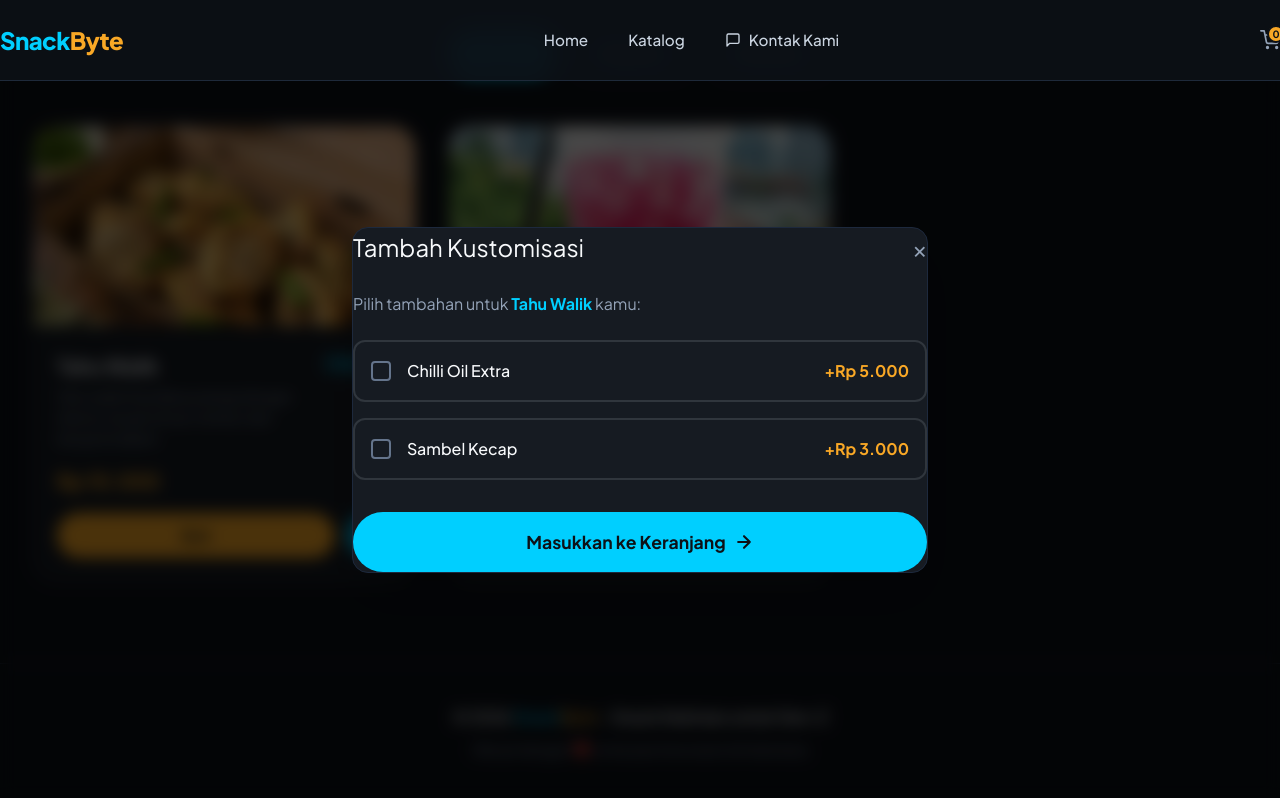
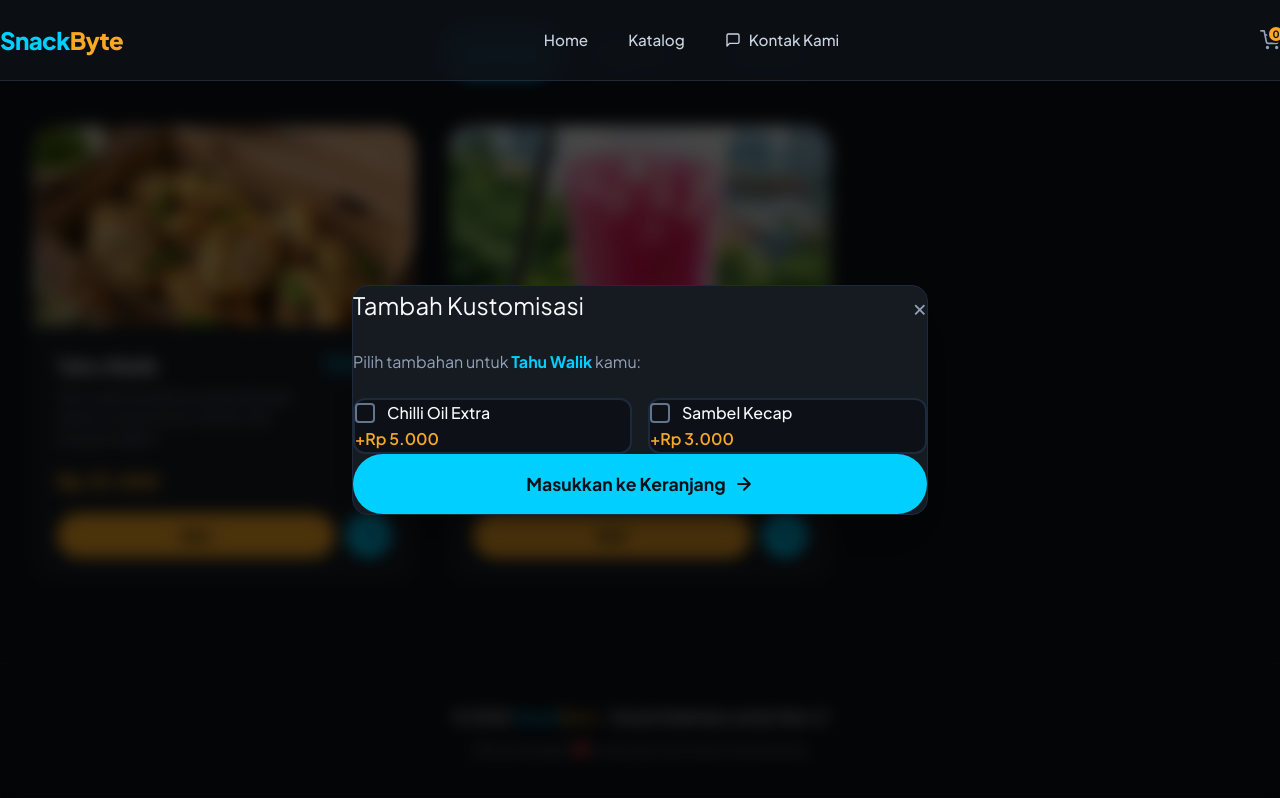
Before and after one commit to NazriGenfil/snackbyte-website, a Next.js app: page /katalog in a window 1280 px wide. Both pictures are taken after a click on the button 369 px from the left and 812 px from the top of the page. Shown: the part 278-1076 px from the top of the page. Built offline with nearby package versions, Linux system fonts and the light colour scheme.

Commit message:
style: revamp addon options into a 2-column premium grid card layout

```diff
--- a/src/app/katalog/page.tsx
+++ b/src/app/katalog/page.tsx
@@ -269,26 +269,18 @@ export default function KatalogPage() {
                                     Pilih tambahan untuk <strong style={{ color: "#00CFFF" }}>{selectedProduct.name}</strong> kamu:
                                 </p>
 
-                                <div style={{ display: "flex", flexDirection: "column", gap: "1rem", marginBottom: "2rem" }}>
+                                {/* ubah list ke grid card biar ga kopong */}
+                                <div className="grid grid-cols-1 sm:grid-cols-2 gap-4 py-4 mb-4">
                                     {addonsData.map(addon => {
                                         const isSelected = selectedAddonsLocal.includes(addon.id);
                                         return (
+                                            /* card bisa diklik semua biar UX enak */
                                             <div
                                                 key={addon.id}
                                                 onClick={() => handleToggleAddon(addon.id)}
-                                                style={{
-                                                    display: "flex",
-                                                    justifyContent: "space-between",
-                                                    alignItems: "center",
-                                                    padding: "1rem",
-                                                    borderRadius: "0.75rem",
-                                                    border: isSelected ? "2px solid #00CFFF" : "2px solid #30363d",
-                                                    backgroundColor: isSelected ? "rgba(0,207,255,0.1)" : "transparent",
-                                                    cursor: "pointer",
-                                                    transition: "all 0.2s"
-                                                }}
+                                                className={`relative flex flex-col justify-between p-4 rounded-xl border-2 transition-all cursor-pointer ${isSelected ? 'border-[#00CFFF] bg-[#00CFFF]/10' : 'border-slate-800 bg-[#0D1117] hover:border-slate-600'}`}
                                             >
-                                                <div style={{ display: "flex", alignItems: "center", gap: "1rem" }}>
+                                                <div style={{ display: "flex", alignItems: "center", gap: "0.75rem" }}>
                                                     <div style={{
                                                         width: "20px",
                                                         height: "20px",
@@ -297,7 +289,8 @@ export default function KatalogPage() {
                                                         backgroundColor: isSelected ? "#00CFFF" : "transparent",
                                                         display: "flex",
                                                         alignItems: "center",
-                                                        justifyContent: "center"
+                                                        justifyContent: "center",
+                                                        flexShrink: 0
                                                     }}>
                                                         {isSelected && (
                                                             <svg width="14" height="14" viewBox="0 0 24 24" fill="none" stroke="#0D1117" strokeWidth="3" strokeLinecap="round" strokeLinejoin="round">
@@ -307,9 +300,9 @@ export default function KatalogPage() {
                                                     </div>
                                                     <span style={{ color: "#f8fafc", fontWeight: 500 }}>{addon.name}</span>
                                                 </div>
-                                                <span style={{ color: "#F9A826", fontWeight: 700 }}>
+                                                <div className="text-[#F9A826] font-semibold mt-3">
                                                     {addon.price > 0 ? `+${formatRupiah(addon.price)}` : "Gratis"}
-                                                </span>
+                                                </div>
                                             </div>
                                         );
                                     })}
```
